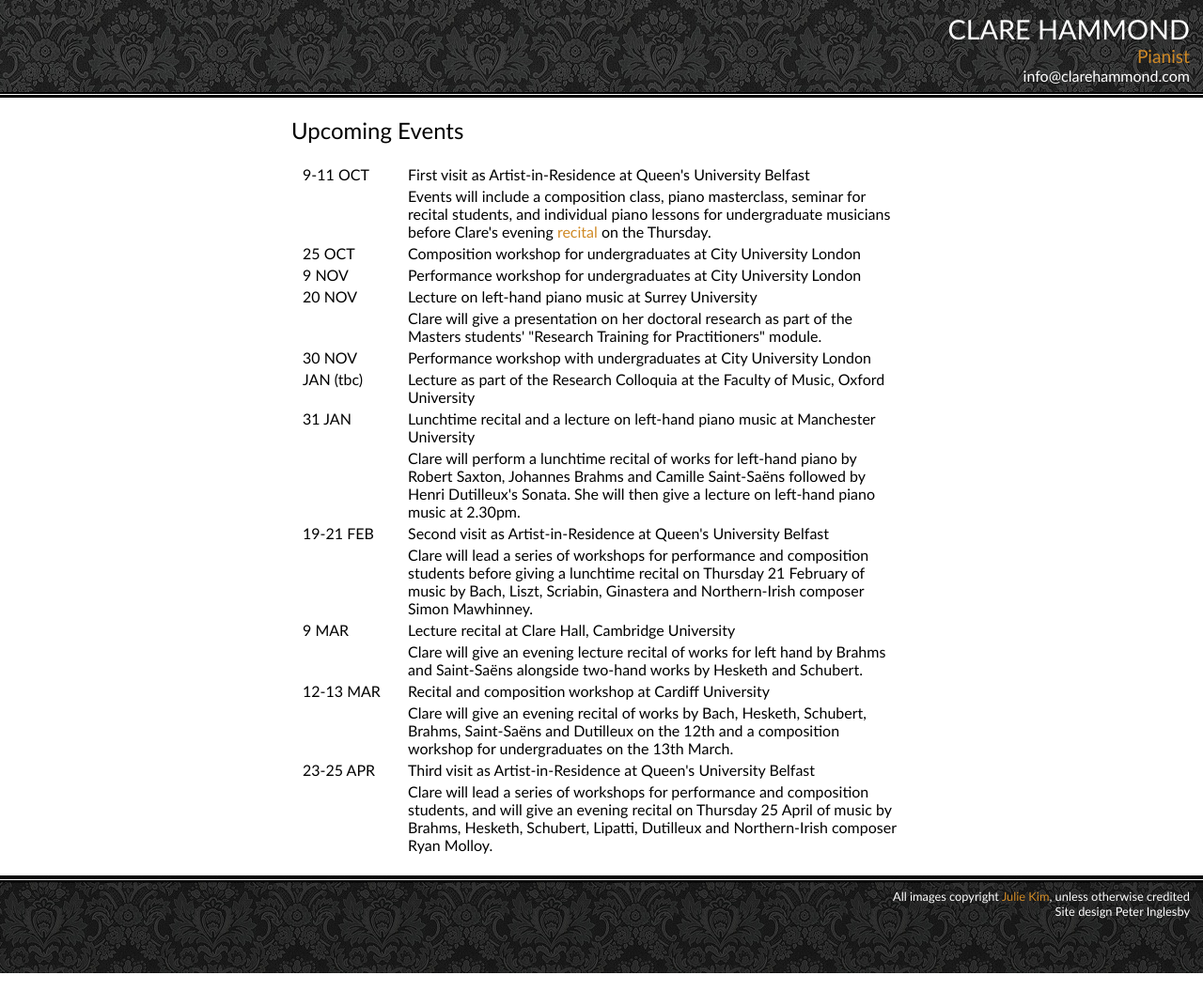
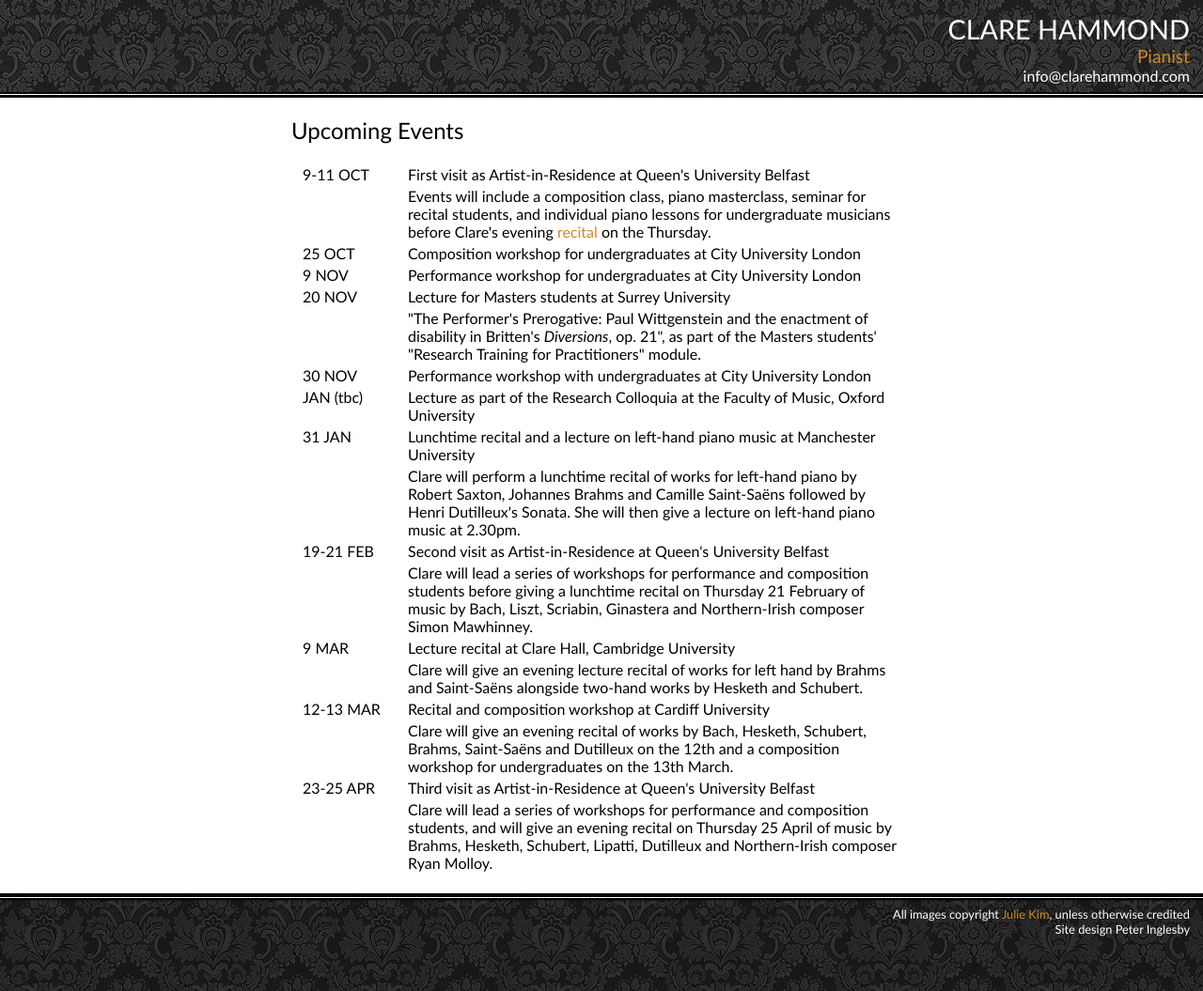
Before and after one commit to hammonc/clarehammond.com, a Jekyll site: the page built from academic-events.html, in a window 1280 px wide. Shown: the whole page at 94% size. Built offline with Jekyll 4.4.1, drawn with Linux system fonts in a browser that asks for light colours.

Commit message:
academic events update

```diff
--- a/academic-events.html
+++ b/academic-events.html
@@ -12,8 +12,8 @@
 
     <tr><td class="event-date">9 NOV</td><td>Performance workshop for undergraduates at City University London</td></tr>
 
-    <tr><td class="event-date">20 NOV</td><td>Lecture on left-hand piano music at Surrey University</td></tr>
-    <tr><td></td><td>Clare will give a presentation on her doctoral research as part of the Masters students' "Research Training for Practitioners" module.</td></tr>
+    <tr><td class="event-date">20 NOV</td><td>Lecture for Masters students at Surrey University</td></tr>
+    <tr><td></td><td>"The Performer's Prerogative: Paul Wittgenstein and the enactment of disability in Britten's <em>Diversions</em>, op. 21", as part of the Masters students' "Research Training for Practitioners" module.</td></tr>
 
     <tr><td class="event-date">30 NOV</td><td>Performance workshop with undergraduates at City University London</td></tr>
 
--- a/blog.html
+++ b/blog.html
@@ -6,6 +6,10 @@
 
 <table id="blog-entries">
 
+  <tr>
+    <td><a href="blog-20120922.html"><img src="resources/blog-20120922.jpg" class="blog-entry-img" /></a></td>
+    <td><a href="blog-20120922.html">Recital for the Macclesfield Musical Society, 22 September 2012</a></td>
+  </tr>
   <tr>
     <td><a href="blog-20120920.html"><img src="resources/blog-20120920.jpg" class="blog-entry-img" /></a></td>
     <td><a href="blog-20120920.html">Recital for the Brentwood Musical Society, 20 September 2012</a></td>
```
Also changed, not shown: blog-20120922.html (added, +8 -0 lines), resources/blog-20120922.jpg (added).
